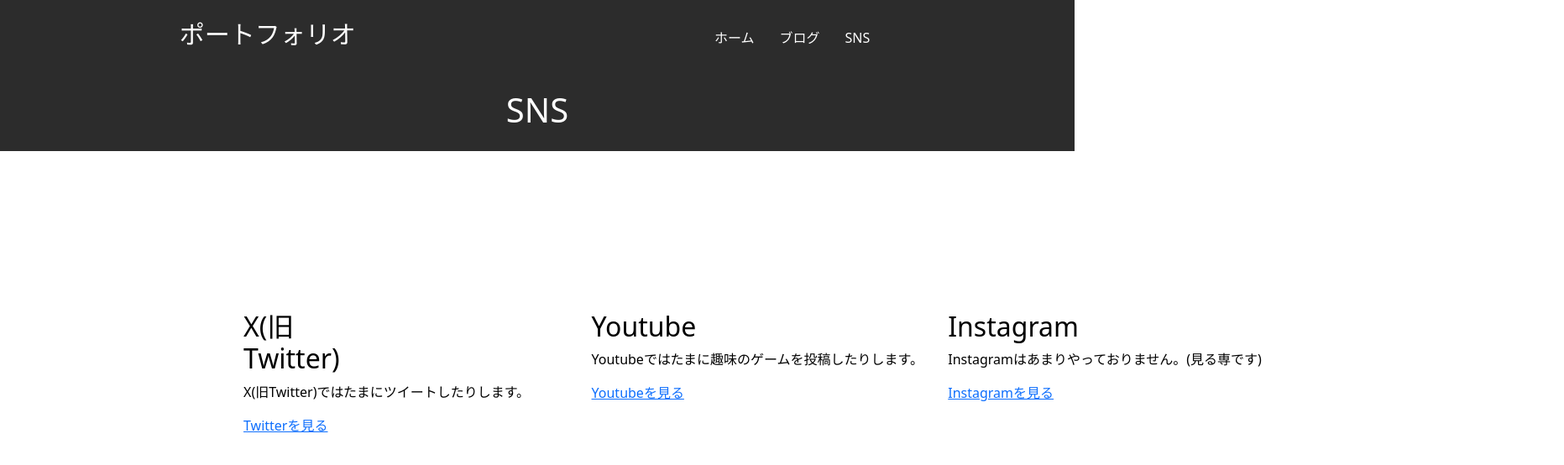
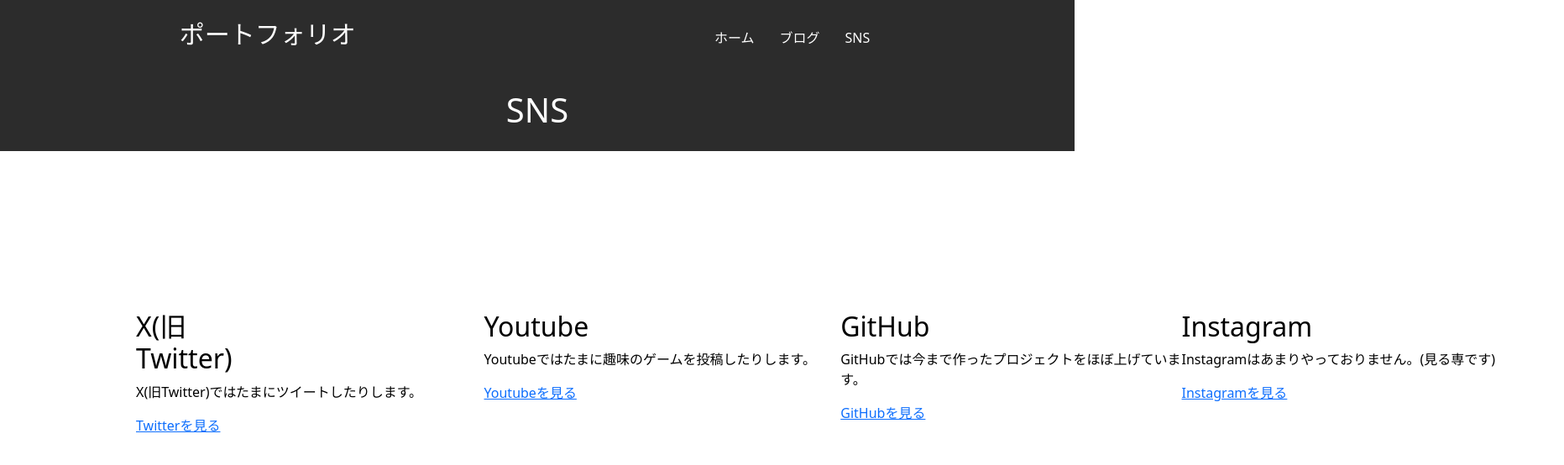
Before and after one commit to shupopo-999/portfolio, a React (Create React App) app: page /sns in a window 1280 px wide. Shown: the top 554 px of the page at 84% size, 1863 px wide, since content can reach past the window. Built offline with nearby package versions, Linux system fonts and the light colour scheme.

Commit message:
gitのurl追加

```diff
--- a/src/App.css
+++ b/src/App.css
@@ -69,7 +69,7 @@
   height: 50px;
   position:absolute;
   top: 50%;
-  left: 25%;
+  left: 15%;
   margin: -30px 0 0 -30px;
   color: black;
 }
--- a/src/components/SNSPage.tsx
+++ b/src/components/SNSPage.tsx
@@ -18,6 +18,11 @@
           <a href="https://www.youtube.com/@shu_9999/">Youtubeを見る</a>
         </div>
         <div className="sns-card">
+          <h2>GitHub</h2>
+          <p>GitHubでは今まで作ったプロジェクトをほぼ上げています。</p>
+          <a href="https://github.com/shupopo-999">GitHubを見る</a>
+        </div>
+        <div className="sns-card">
           <h2>Instagram</h2>
           <p>Instagramはあまりやっておりません。(見る専です)</p>
           <a href="https://www.instagram.com/">Instagramを見る</a>
```
